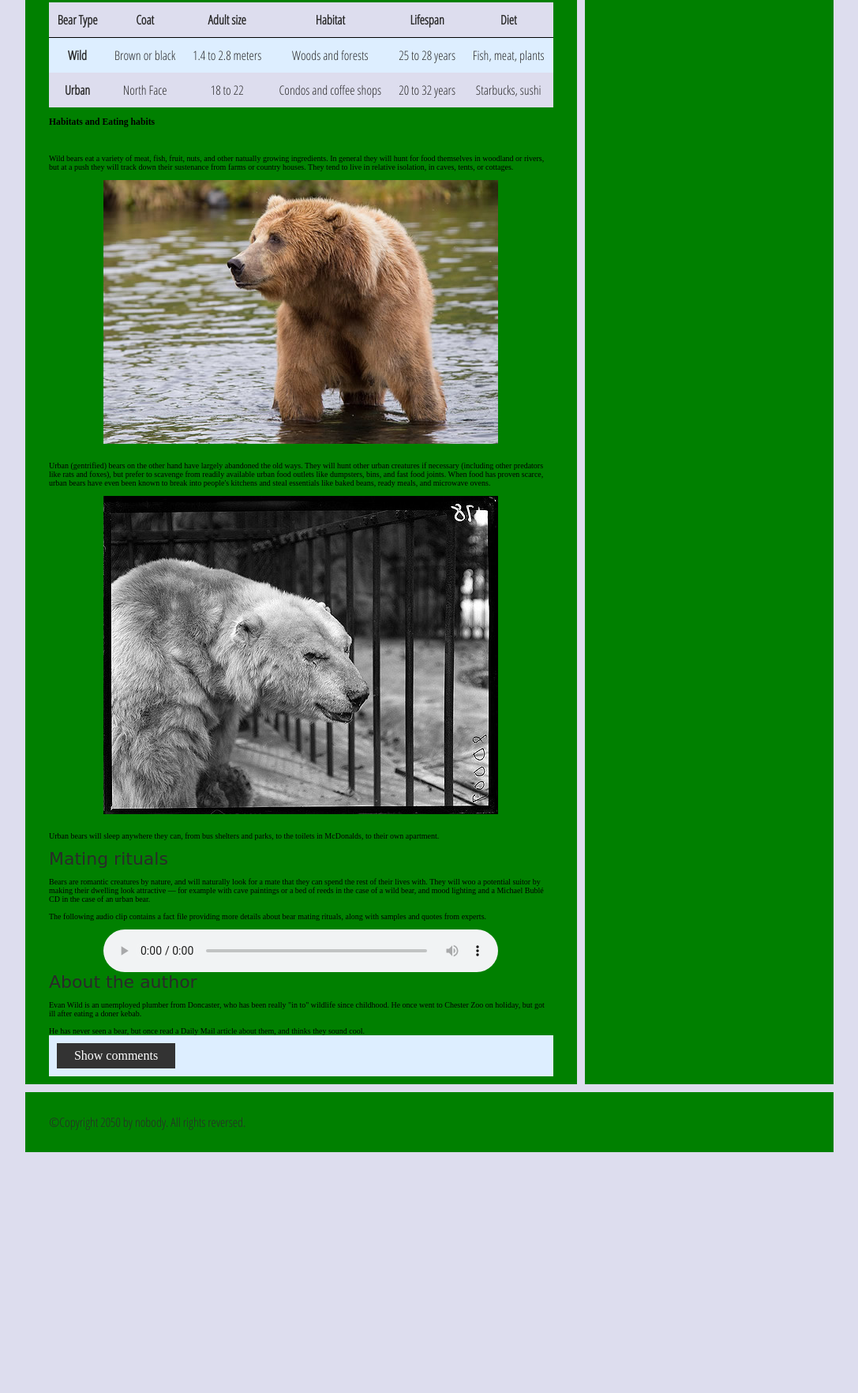
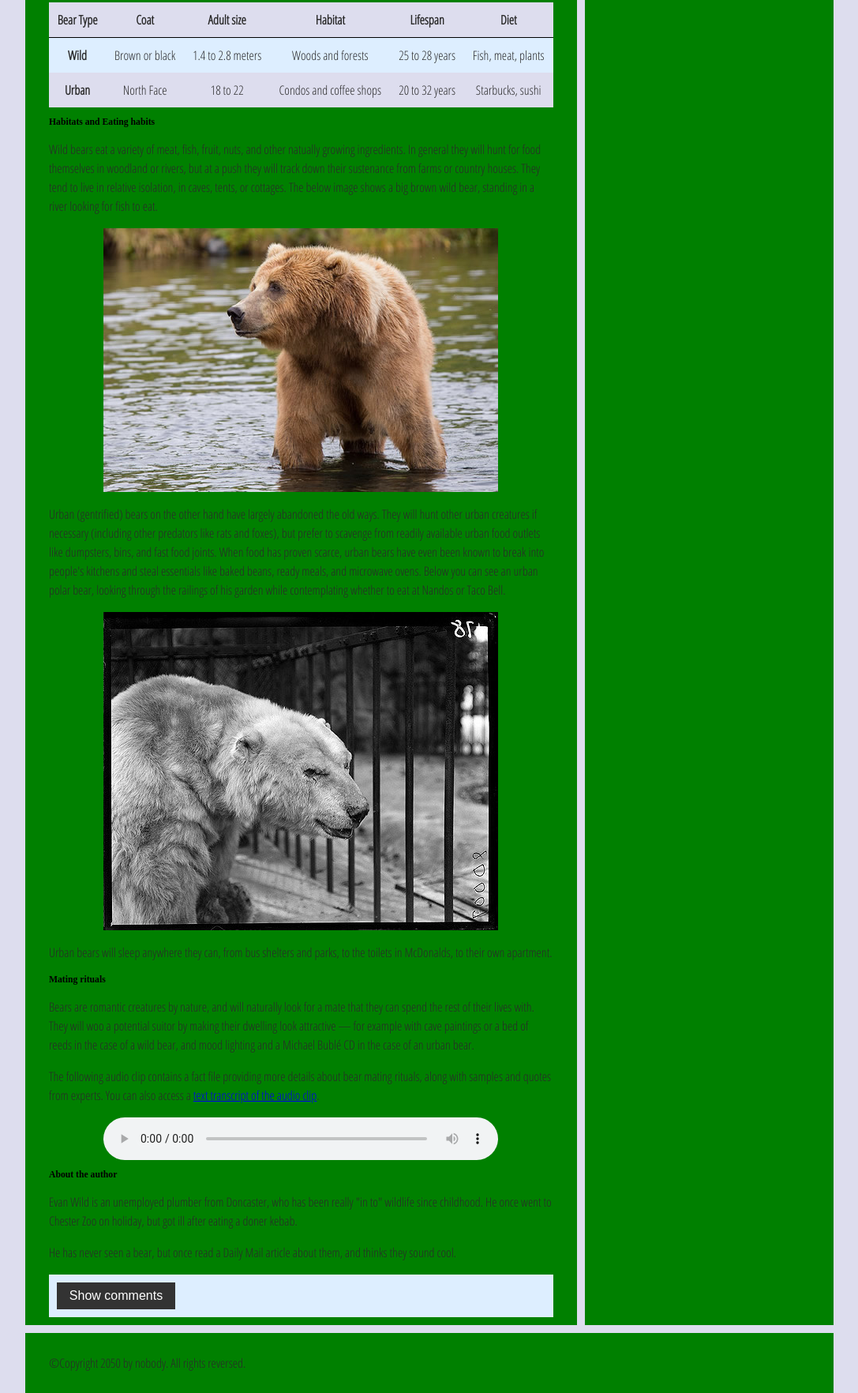
Before and after one commit to NBNSHA/A5.github.io, a plain HTML site: page index.html in a window 1280 px wide. Shown: the part 589-2353 px from the top of the page at 79% size, without its empty margins (96-1183 px from the left). Before the commit the page ends 2048 px from the top, so only its background shows below. Drawn offline with Linux system fonts and the light colour scheme; a web font is replaced by a local one.

Commit message:
Further Changes
font, images and audio

```diff
--- a/index.html
+++ b/index.html
@@ -80,44 +80,44 @@
         </table>
 
         <h3>Habitats and Eating habits</h3>
-        <br><br>
-        Wild bears eat a variety of meat, fish, fruit, nuts, and other natually growing ingredients. In general they will hunt for food themselves in woodland or rivers, but at a push they will track down their sustenance from farms or country houses. They tend to live in relative isolation, in caves, tents, or cottages.
-        <br><br>
-        <img src="media/wild-bear.jpg">
-        <br><br>
-        Urban (gentrified) bears on the other hand have largely abandoned the old ways. They will hunt other urban creatures if necessary (including other predators like rats and foxes), but prefer to scavenge from readily available urban food outlets like dumpsters, bins, and fast food joints. When food has proven scarce, urban bears have even been known to break into people's kitchens and steal essentials like baked beans, ready meals, and microwave ovens.
-        <br><br>
-        <img src="media/urban-bear.jpg">
-        <br><br>
-        Urban bears will sleep anywhere they can, from bus shelters and parks, to the toilets in McDonalds, to their own apartment.
-        <br><br>
-        <font size="5">Mating rituals</font>
-        <br><br>
-        Bears are romantic creatures by nature, and will naturally look for a mate that they can spend the rest of their lives with. They will woo a potential suitor by making their dwelling look attractive — for example with cave paintings or a bed of reeds in the case of a wild bear, and mood lighting and a Michael Bublé CD in the case of an urban bear.
-        <br><br>
-        The following audio clip contains a fact file providing more details about bear mating rituals, along with samples and quotes from experts.
-        <br><br>
+
+        <p>Wild bears eat a variety of meat, fish, fruit, nuts, and other natually growing ingredients. In general they will hunt for food themselves in woodland or rivers, but at a push they will track down their sustenance from farms or country houses. They tend to live in relative isolation, in caves, tents, or cottages. The below image shows <span id="wild-label">a big brown wild bear, standing in a river looking for fish to eat</span>.</p>
+
+        <img src="media/wild-bear.jpg" aria-labelledby="wild-label">
+
+        <p>Urban (gentrified) bears on the other hand have largely abandoned the old ways. They will hunt other urban creatures if necessary (including other predators like rats and foxes), but prefer to scavenge from readily available urban food outlets like dumpsters, bins, and fast food joints. When food has proven scarce, urban bears have even been known to break into people's kitchens and steal essentials like baked beans, ready meals, and microwave ovens. Below you can see <span id="urban-label">an urban polar bear, looking through the railings of his garden while contemplating whether to eat at Nandos or Taco Bell</span>.</p>
+
+        <img src="media/urban-bear.jpg" aria-labelledby="urban-label">
+
+        <p>Urban bears will sleep anywhere they can, from bus shelters and parks, to the toilets in McDonalds, to their own apartment.</p>
+
+        <h3>Mating rituals</h3>
+
+        <p>Bears are romantic creatures by nature, and will naturally look for a mate that they can spend the rest of their lives with. They will woo a potential suitor by making their dwelling look attractive — for example with cave paintings or a bed of reeds in the case of a wild bear, and mood lighting and a Michael Bublé CD in the case of an urban bear.</p>
+
+        <p>The following audio clip contains a fact file providing more details about bear mating rituals, along with samples and quotes from experts. You can also access a <a href="transcript.html">text transcript of the audio clip</a>.</p>
+
         <audio controls>
           <source src="media/bear.mp3" type="audio/mp3">
           <source src="media/bear.ogg" type="audio/ogg">
-          <p>It looks like your browser doesn't support HTML5 audio players.</p>
+          <p>It looks like your browser doesn't support HTML5 audio players. Here is a <a href="bear.mp3">direct link to the audio file</a> instead.</p>
         </audio>
 
         <aside>
 
-          <font size="5">About the author</font>
-        <br><br>
-          Evan Wild is an unemployed plumber from Doncaster, who has been really "in to" wildlife since childhood. He once went to Chester Zoo on holiday, but got ill after eating a doner kebab.
-        <br><br>
-          He has never seen a bear, but once read a Daily Mail article about them, and thinks they sound cool.
+          <h3>About the author</h3>
+
+          <p>Evan Wild is an unemployed plumber from Doncaster, who has been really "in to" wildlife since childhood. He once went to Chester Zoo on holiday, but got ill after eating a doner kebab.
+
+          <p>He has never seen a bear, but once read a Daily Mail article about them, and thinks they sound cool.</p>
 
         </aside>
         <section class="comments">
-          <div class="show-hide">Show comments</div>
+          <button class="show-hide">Show comments</button>
 
           <div class="comment-wrapper">
 
-            <font size="6">Add comment</font>
+            <h2>Add comment</h2>
 
             <form class="comment-form">
               <div class="flex-pair">
@@ -133,7 +133,7 @@
               </div>
             </form>
 
-            <font size="6">Comments</font>
+            <h2>Comments</h2>
 
             <ul class="comment-container">
 
@@ -152,7 +152,7 @@
       </article>
 
       <div class="secondary">
-        <font size="6">Related</font>
+        <h2>Related</h2>
 
         <ul>
           <li><a href="#">The trouble with Bees</a></li>
```
